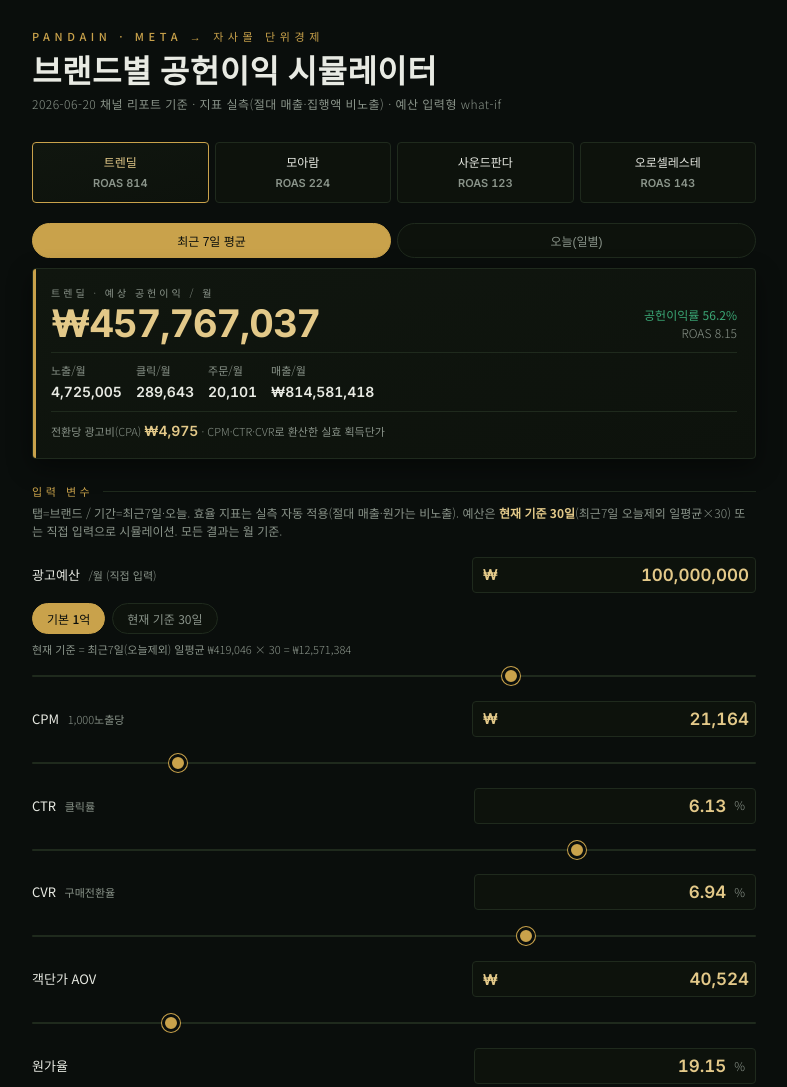
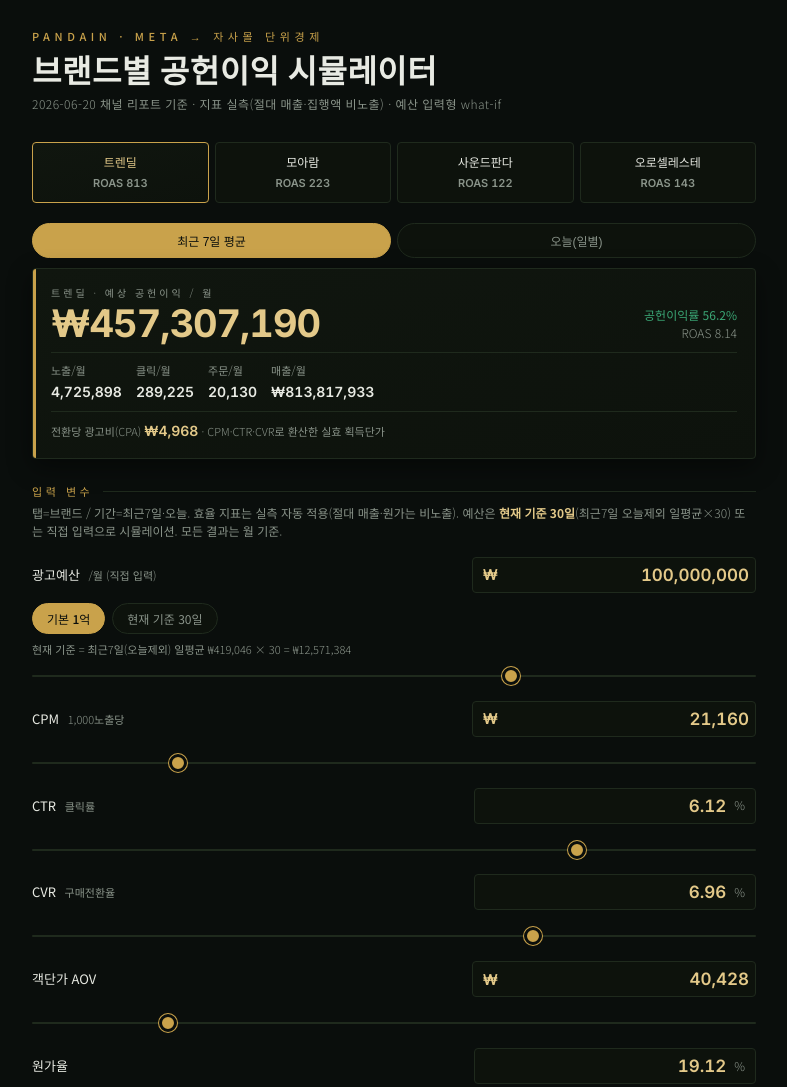
Before and after one commit to davidpandain/pandain-sim, a plain HTML site: page index.html in a window 1280 px wide. Shown: the top 1087 px of the page, without its empty margins (246-1033 px from the left). Drawn offline with nearby package versions, Linux system fonts and the light colour scheme.

Commit message:
chore: 시뮬레이터 갱신 2026-06-20

```diff
--- a/index.html
+++ b/index.html
@@ -97,7 +97,7 @@
 <div class="verdict" id="verdict"><div class="verdict-l">진단</div><div class="verdict-t" id="verdictText">—</div></div>
 <footer id="foot"></footer></div>
 <script>
-const SIM={"generatedAt":"2026-06-20","feePct":3,"brands":{"b0":{"label":"트렌딜","weekly":{"cpm":21164,"ctr":6.13,"cvr":6.94,"aov":40524,"cogs":19.15,"fee":3,"ship":3800,"roas":8.14},"daily":{"cpm":21193,"ctr":5.78,"cvr":5.39,"aov":107545,"cogs":8.46,"fee":3,"ship":3800,"roas":15.83},"spend30":12571384},"b1":{"label":"모아람","weekly":{"cpm":30572,"ctr":2.11,"cvr":4.49,"aov":72133,"cogs":26.28,"fee":3,"ship":3800,"roas":2.24},"daily":{"cpm":27382,"ctr":2.24,"cvr":4.55,"aov":70596,"cogs":27.52,"fee":3,"ship":3800,"roas":2.62},"spend30":56435640},"b2":{"label":"사운드판다","weekly":{"cpm":12956,"ctr":1.08,"cvr":1.35,"aov":108870,"cogs":19.34,"fee":3,"ship":3800,"roas":1.23},"daily":{"cpm":14018,"ctr":1.15,"cvr":1.14,"aov":141167,"cogs":18.18,"fee":3,"ship":3800,"roas":1.32},"spend30":39577757},"b3":{"label":"오로셀레스테","weekly":{"cpm":75809,"ctr":3.97,"cvr":1.5,"aov":181982,"cogs":23.12,"fee":3,"ship":3800,"roas":1.43},"daily":{"cpm":75045,"ctr":4.13,"cvr":1.74,"aov":158714,"cogs":20.16,"fee":3,"ship":3800,"roas":1.52},"spend30":31926977}}};
+const SIM={"generatedAt":"2026-06-20","feePct":3,"brands":{"b0":{"label":"트렌딜","weekly":{"cpm":21160,"ctr":6.12,"cvr":6.96,"aov":40428,"cogs":19.12,"fee":3,"ship":3800,"roas":8.13},"daily":{"cpm":21073,"ctr":5.61,"cvr":5.99,"aov":93292,"cogs":8.25,"fee":3,"ship":3800,"roas":14.87},"spend30":12571384},"b1":{"label":"모아람","weekly":{"cpm":30515,"ctr":2.11,"cvr":4.47,"aov":72213,"cogs":26.31,"fee":3,"ship":3800,"roas":2.23},"daily":{"cpm":27216,"ctr":2.22,"cvr":4.44,"aov":71117,"cogs":27.68,"fee":3,"ship":3800,"roas":2.58},"spend30":56435640},"b2":{"label":"사운드판다","weekly":{"cpm":12958,"ctr":1.08,"cvr":1.35,"aov":107724,"cogs":19.34,"fee":3,"ship":3800,"roas":1.22},"daily":{"cpm":13959,"ctr":1.14,"cvr":1.23,"aov":121000,"cogs":18.18,"fee":3,"ship":3800,"roas":1.21},"spend30":39577783},"b3":{"label":"오로셀레스테","weekly":{"cpm":75661,"ctr":3.98,"cvr":1.49,"aov":181982,"cogs":23.12,"fee":3,"ship":3800,"roas":1.43},"daily":{"cpm":73755,"ctr":4.14,"cvr":1.63,"aov":158714,"cogs":20.16,"fee":3,"ship":3800,"roas":1.45},"spend30":31926977}}};
 const $=id=>document.getElementById(id);
 const won=n=>'₩'+Math.round(n).toLocaleString('ko-KR');
 const num=n=>Math.round(n).toLocaleString('ko-KR');
```
